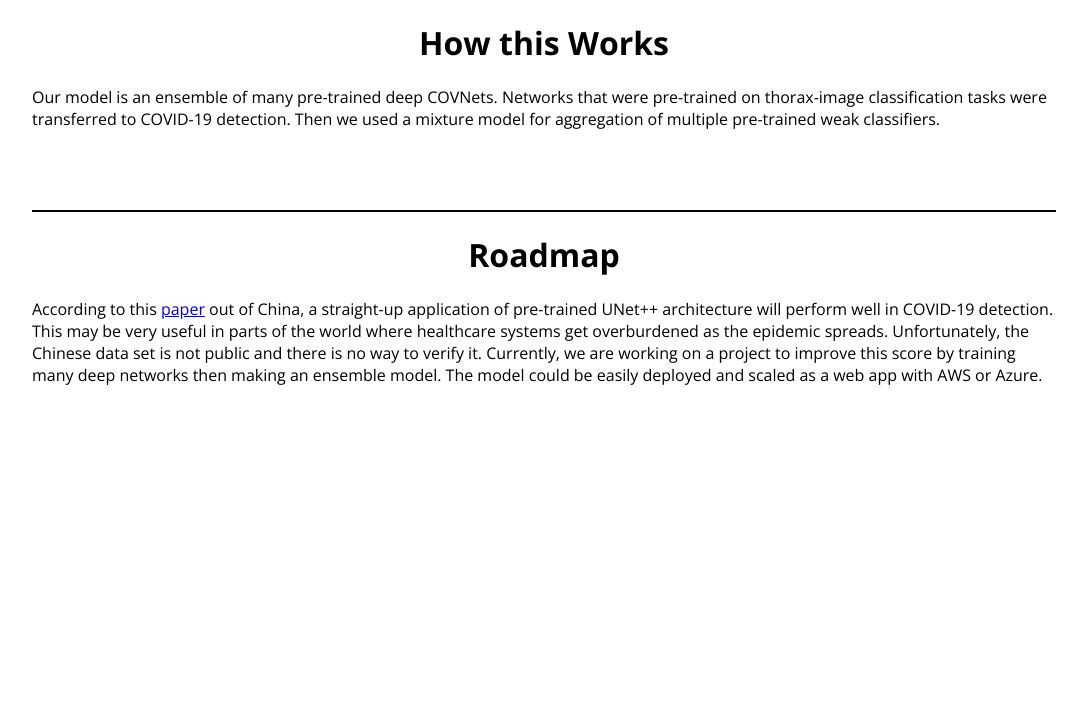
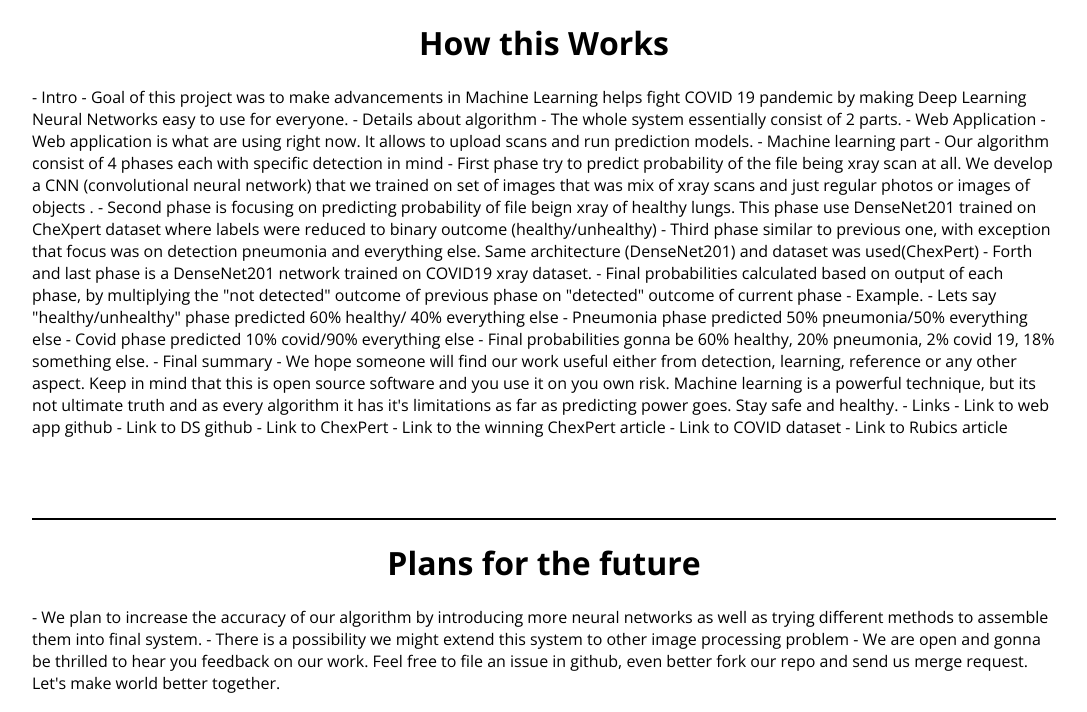
Before and after one commit to covidscantest/covidscantest-webapp, a Django app: page /how-it-works in a window 1280 px wide. Shown: the part 88-800 px from the top of the page, without its empty margins (96-1183 px from the left). Run offline with Django 3.2, Linux system fonts and the light colour scheme; parts of the project's set-up code (start-up, migrations or seed data) failed here and were passed over; some libraries are stand-ins or nearby versions.

Commit message:
Rough outline of how it works part

```diff
--- a/covidwebapp/scandetector/templates/how-it-works.html
+++ b/covidwebapp/scandetector/templates/how-it-works.html
@@ -28,13 +28,43 @@
     <div class="howItWorks">
       <h1>How this Works</h1>
       <p>
-        Our model is an ensemble of many pre-trained deep COVNets. Networks that were pre-trained on thorax-image classification tasks were transferred to COVID-19 detection. Then we used a mixture model for aggregation of multiple pre-trained weak classifiers.
+- Intro
+  - Goal of this project was to make advancements in Machine Learning helps fight COVID 19 pandemic by making Deep Learning Neural Networks easy to use for everyone.
+- Details about algorithm
+  - The whole system essentially consist of 2 parts.
+    - Web Application
+      - Web application is what are using right now. It allows to upload scans and run prediction models.
+    - Machine learning part
+      - Our algorithm consist of 4 phases each with specific detection in mind
+        - First phase try to predict probability of the file being xray scan at all. We develop a CNN (convolutional neural network) that we trained on set of images that was mix of xray scans and just regular photos or images of objects .
+        - Second phase is focusing on predicting probability of file beign xray of healthy lungs. This phase use DenseNet201 trained on CheXpert dataset where labels were reduced to binary outcome (healthy/unhealthy)
+        - Third phase similar to previous one, with exception that focus was on detection pneumonia and everything else. Same architecture (DenseNet201) and dataset was used(ChexPert)
+        - Forth and last phase is a DenseNet201 network trained on COVID19 xray dataset.
+      - Final probabilities calculated based on output of each phase, by multiplying the "not detected" outcome of previous phase on "detected" outcome of current phase
+        - Example.
+          - Lets say "healthy/unhealthy" phase predicted 60% healthy/ 40% everything else
+          - Pneumonia phase predicted 50% pneumonia/50% everything else
+          - Covid phase predicted 10% covid/90% everything else
+        - Final probabilities gonna be 60% healthy, 20% pneumonia, 2% covid 19, 18% something else.
+- Final summary
+  - We hope someone will find our work useful either from detection, learning, reference or any other aspect. Keep in mind that this is open source software and you use it on you own risk. Machine learning is a powerful technique, but its not ultimate truth and as every algorithm it has it's limitations as far as predicting power goes. Stay safe and healthy.
+- Links
+  - Link to web app github
+  - Link to DS github
+  - Link to ChexPert
+  - Link to the winning ChexPert article
+  - Link to COVID dataset
+  - Link to Rubics article
       </p>
     </div>
     <div class="roadmap">
-      <h1>Roadmap</h1>
+      <h1>Plans for the future</h1>
       <p>
-        According to this <a href="https://www.medrxiv.org/content/10.1101/2020.02.25.20021568v2.full.pdf" target="_blank">paper</a> out of China, a straight-up application of pre-trained UNet++ architecture will perform well in COVID-19 detection.  This may be very useful in parts of the world where healthcare systems get overburdened as the epidemic spreads.  Unfortunately, the Chinese data set is not public and there is no way to verify it. Currently, we are working on a project to improve this score by training many deep networks then making an ensemble model.  The model could be easily deployed and scaled as a web app with AWS or Azure.
+  - We plan to increase the accuracy of our algorithm by introducing more neural networks as well as trying different methods to assemble them into final system.
+  - There is a possibility we might extend this system to other image processing problem
+  - We are open and gonna be thrilled to hear you feedback on our work. Feel free to file an issue in github, even better fork our repo and send us merge request. Let's make world better together.
+
+
       </p>
     </div>
   </main>
```
